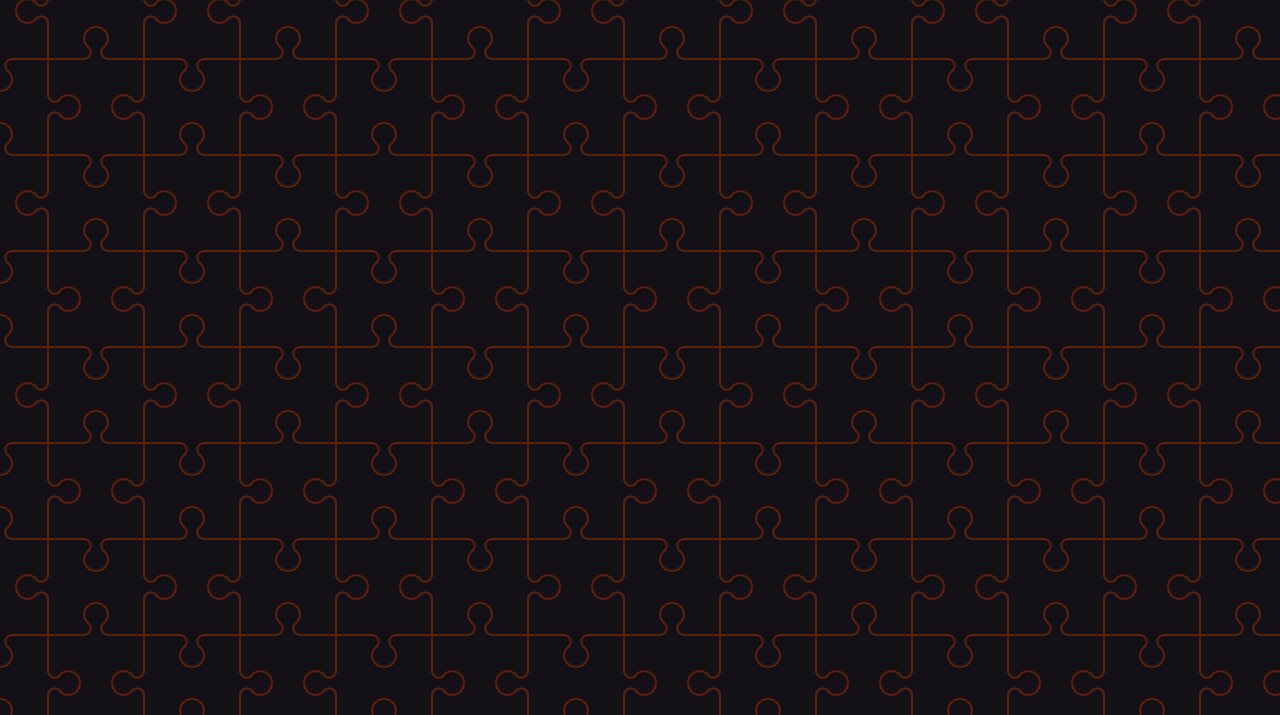
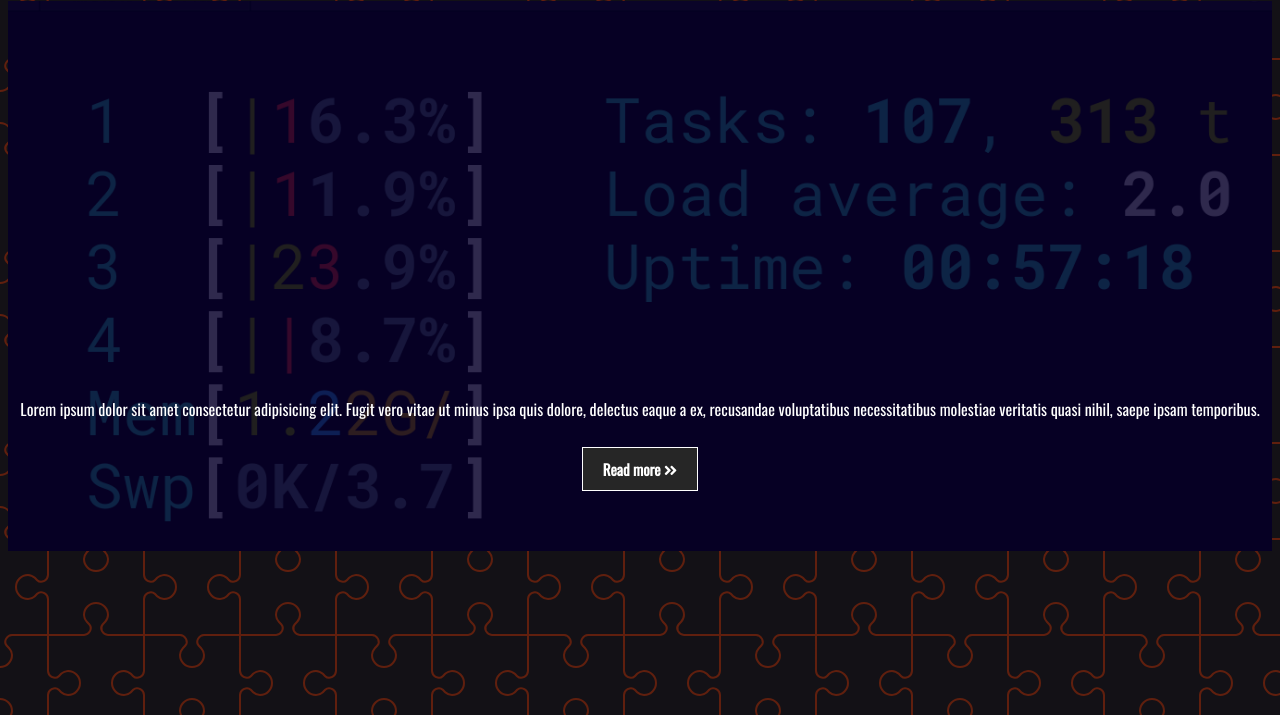
Before and after one commit to Cvzrzr08/Vim-configuraciones, a plain HTML site: page tnews/index.html in a window 1280 px wide. Shown: the part 85-800 px from the top of the page. Drawn offline with nearby package versions, Linux system fonts and the light colour scheme.

Commit message:
2do push, incluye la barra y el nav-main

```diff
--- a/tnews/index.html
+++ b/tnews/index.html
@@ -57,5 +57,18 @@
       </nav>
       <hr />
     </div>
+
+    <!-- SHOWCASE-->
+    <header class="showcase">
+      <p>
+        Lorem ipsum dolor sit amet consectetur adipisicing elit. Fugit vero
+        vitae ut minus ipsa quis dolore, delectus eaque a ex, recusandae
+        voluptatibus necessitatibus molestiae veritatis quasi nihil, saepe ipsam
+        temporibus.
+      </p>
+      <a href="#" class="btn"
+        >Read more <i class="fas fa-angle-double-right"></i
+      ></a>
+    </header>
   </body>
 </html>
--- a/tnews/styles.css
+++ b/tnews/styles.css
@@ -64,3 +64,33 @@ ul {
   flex: 1;
   margin-left: 10px;
 }
+
+/*nav-left */
+.showcase {
+  width: 100%;
+  height: 550px;
+  background: url("./img/Captura\ de\ pantalla\ de\ 2020-07-28\ 21-07-50.png")
+    no-repeat center center/cover;
+  padding-bottom: 50px;
+  display: flex;
+  flex-direction: column;
+  align-items: center;
+  justify-content: flex-end;
+}
+
+.btn {
+  cursor: pointer;
+  display: inline-block;
+  border: 0;
+  font-weight: bold;
+  padding: 10px 20px;
+  background: #262626;
+  color: #ffffff;
+  font-size: 15px;
+  border: 1px solid #ffffff;
+  margin: 10px 0px;
+}
+
+.btn:hover {
+  opacity: 0.6;
+}
```
Also changed, not shown: tnews/img/Captura de pantalla de 2020-07-28 21-07-50.png (added).
